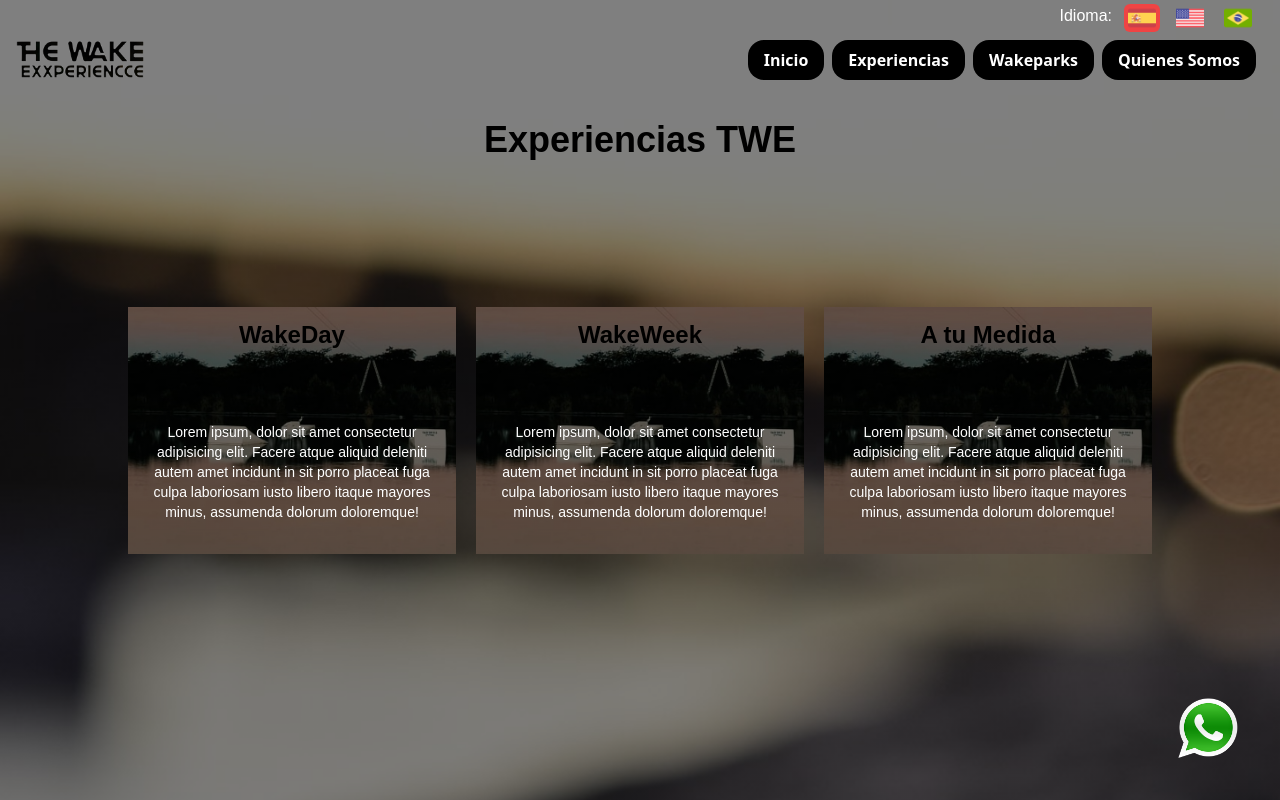
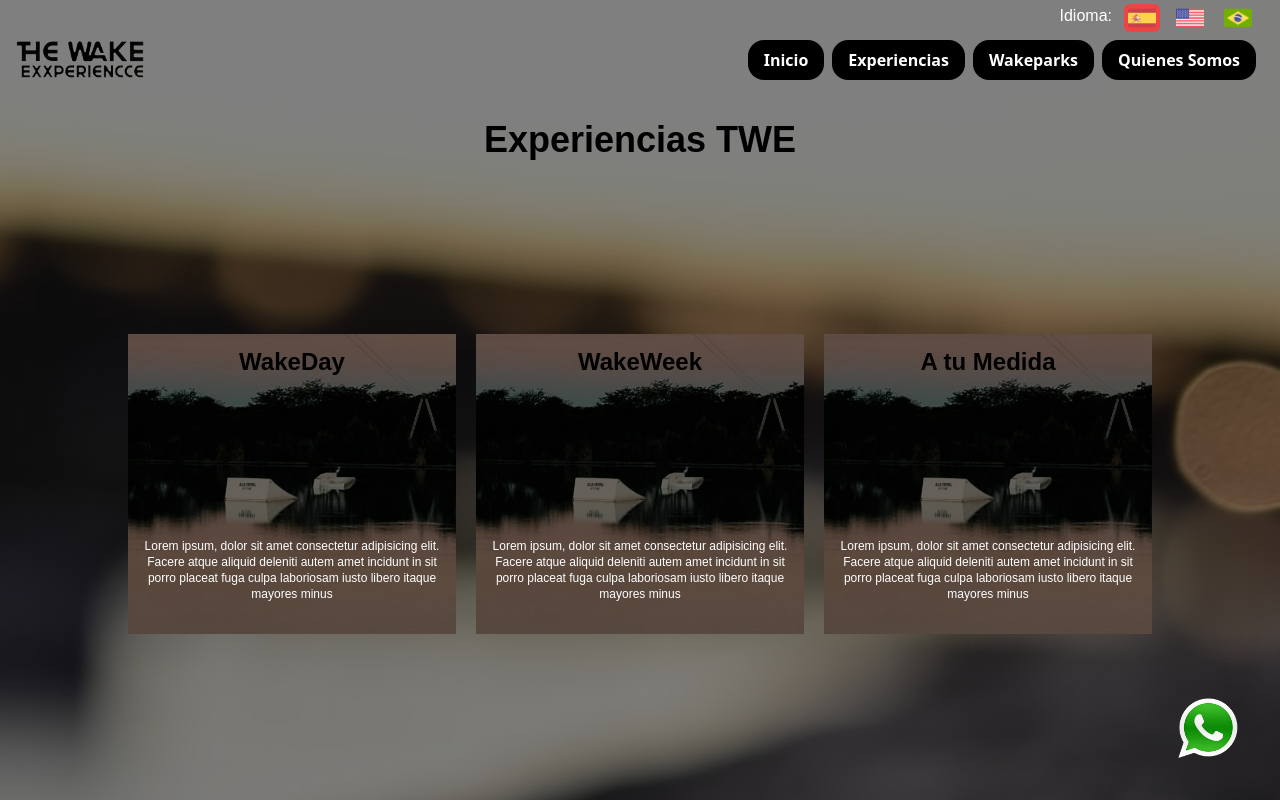
Before and after one commit to Colegiales32/The-Wake-Experience, a React (Vite) app: page /experiencias in a window 1280 px wide. Shown: the top 800 px of the page. Built offline with nearby package versions, Linux system fonts and the light colour scheme; a web font is replaced by a local one; what tailwindcss-animated would draw is missing.

Commit message:
correcion margenes y demas en experiencias

```diff
--- a/src/components/Experiencia.jsx
+++ b/src/components/Experiencia.jsx
@@ -27,10 +27,10 @@ const Experiencia = ({ id, titulo, texto,boton, expandidoId, onClick, botonCierr
                         </button>
                     )}
                 {!estaExpandido && (
-                        <p className='text-center font-path align-bottom text-white text-sm mt-14'>{t(texto)}</p>
+                        <p className='text-center font-path align-bottom text-white text-xs mt-14'>{t(texto)}</p>
                 )}
                 {estaExpandido && (
-                        <p className='text-center font-path align-bottom text-white text-sm mt-14'>EL BOTON ESTA OCULTO</p>
+                        <p className='text-center font-path align-bottom text-white text-xs mt-14'>EL BOTON ESTA OCULTO</p>
                     )}
             </div>
         </div>
--- a/src/pages/Experiencias.jsx
+++ b/src/pages/Experiencias.jsx
@@ -29,7 +29,7 @@ const Opciones = () => {
                 <h1 className='text-center font-stencil text-4xl my-6 font-bold '>{t("experiencias.titulo")}</h1>
 
                 <div className='h-screen'>
-                      <div className='relative flex flex-col pb-10 lg:flex-row w-4/5 gap-2 lg:gap-5 justify-between h-svh lg:h-2/3 mx-auto items-start'>
+                      <div className='relative flex flex-col pb-10 lg:flex-row w-4/5 gap-2 lg:gap-5 justify-between h-svh lg:h-4/5 mx-auto items-start'>
                     {exp.map((experiencia) => (
                       <Experiencia
 
--- a/src/traducciones/en/global.json
+++ b/src/traducciones/en/global.json
@@ -47,17 +47,17 @@
         "1": {
           "nombre": "WakeDay",
           "boton": "Know More",
-          "texto": "Lorem ipsum, dolor sit amet consectetur adipisicing elit. Facere atque aliquid deleniti autem amet incidunt in sit porro placeat fuga culpa laboriosam iusto libero itaque mayores minus, assumenda dolorum doloremque!"
+          "texto": "Lorem ipsum, dolor sit amet consectetur adipisicing elit. Facere atque aliquid deleniti autem amet incidunt in sit porro placeat fuga culpa laboriosam iusto libero itaque mayores minus"
         },
         "2": {
           "nombre": "WakeWeek",
           "boton": "Know More",
-          "texto": "Lorem ipsum, dolor sit amet consectetur adipisicing elit. Facere atque aliquid deleniti autem amet incidunt in sit porro placeat fuga culpa laboriosam iusto libero itaque mayores minus, assumenda dolorum doloremque!"
+          "texto": "Lorem ipsum, dolor sit amet consectetur adipisicing elit. Facere atque aliquid deleniti autem amet incidunt in sit porro placeat fuga culpa laboriosam iusto libero itaque mayores minus"
         },
         "3": {
           "nombre": "Tailored to you",
           "boton": "Know More",
-          "texto": "Lorem ipsum, dolor sit amet consectetur adipisicing elit. Facere atque aliquid deleniti autem amet incidunt in sit porro placeat fuga culpa laboriosam iusto libero itaque mayores minus, assumenda dolorum doloremque!"
+          "texto": "Lorem ipsum, dolor sit amet consectetur adipisicing elit. Facere atque aliquid deleniti autem amet incidunt in sit porro placeat fuga culpa laboriosam iusto libero itaque mayores minus"
         }
       }
 }
--- a/src/traducciones/es/global.json
+++ b/src/traducciones/es/global.json
@@ -46,17 +46,17 @@
       "1": {
         "nombre": "WakeDay",
         "boton":"Saber Mas",
-        "texto": "Lorem ipsum, dolor sit amet consectetur adipisicing elit. Facere atque aliquid deleniti autem amet incidunt in sit porro placeat fuga culpa laboriosam iusto libero itaque mayores minus, assumenda dolorum doloremque!"
+        "texto": "Lorem ipsum, dolor sit amet consectetur adipisicing elit. Facere atque aliquid deleniti autem amet incidunt in sit porro placeat fuga culpa laboriosam iusto libero itaque mayores minus"
       },
       "2": {
         "nombre": "WakeWeek",
         "boton":"Saber Mas",
-        "texto": "Lorem ipsum, dolor sit amet consectetur adipisicing elit. Facere atque aliquid deleniti autem amet incidunt in sit porro placeat fuga culpa laboriosam iusto libero itaque mayores minus, assumenda dolorum doloremque!"
+        "texto": "Lorem ipsum, dolor sit amet consectetur adipisicing elit. Facere atque aliquid deleniti autem amet incidunt in sit porro placeat fuga culpa laboriosam iusto libero itaque mayores minus"
       },
       "3": {
         "nombre": "A tu Medida",
         "boton": "Saber Mas",
-        "texto": "Lorem ipsum, dolor sit amet consectetur adipisicing elit. Facere atque aliquid deleniti autem amet incidunt in sit porro placeat fuga culpa laboriosam iusto libero itaque mayores minus, assumenda dolorum doloremque!"
+        "texto": "Lorem ipsum, dolor sit amet consectetur adipisicing elit. Facere atque aliquid deleniti autem amet incidunt in sit porro placeat fuga culpa laboriosam iusto libero itaque mayores minus"
       }
     }
   }
--- a/src/traducciones/pt/global.json
+++ b/src/traducciones/pt/global.json
@@ -47,17 +47,17 @@
         "1": {
           "nombre": "WakeDay",
           "boton": "Saber mais",
-          "texto": "Lorem ipsum, dolor sit amet consectetur adipisicing elit. Facere atque aliquid deleniti autem amet incidunt in sit porro placeat fuga culpa laboriosam iusto libero itaque mayores minus, assumenda dolorum doloremque!"
+          "texto": "Lorem ipsum, dolor sit amet consectetur adipisicing elit. Facere atque aliquid deleniti autem amet incidunt in sit porro placeat fuga culpa laboriosam iusto libero itaque mayores minus"
         },
         "2": {
           "nombre": "WakeWeek",
           "boton": "Saber mais",
-          "texto": "Lorem ipsum, dolor sit amet consectetur adipisicing elit. Facere atque aliquid deleniti autem amet incidunt in sit porro placeat fuga culpa laboriosam iusto libero itaque mayores minus, assumenda dolorum doloremque!"
+          "texto": "Lorem ipsum, dolor sit amet consectetur adipisicing elit. Facere atque aliquid deleniti autem amet incidunt in sit porro placeat fuga culpa laboriosam iusto libero itaque mayores minus"
         },
         "3": {
           "nombre": "Feito para você",
           "boton": "Saber mais",
-          "texto": "Lorem ipsum, dolor sit amet consectetur adipisicing elit. Facere atque aliquid deleniti autem amet incidunt in sit porro placeat fuga culpa laboriosam iusto libero itaque mayores minus, assumenda dolorum doloremque!"
+          "texto": "Lorem ipsum, dolor sit amet consectetur adipisicing elit. Facere atque aliquid deleniti autem amet incidunt in sit porro placeat fuga culpa laboriosam iusto libero itaque mayores minus"
         }
       }
 }
```
